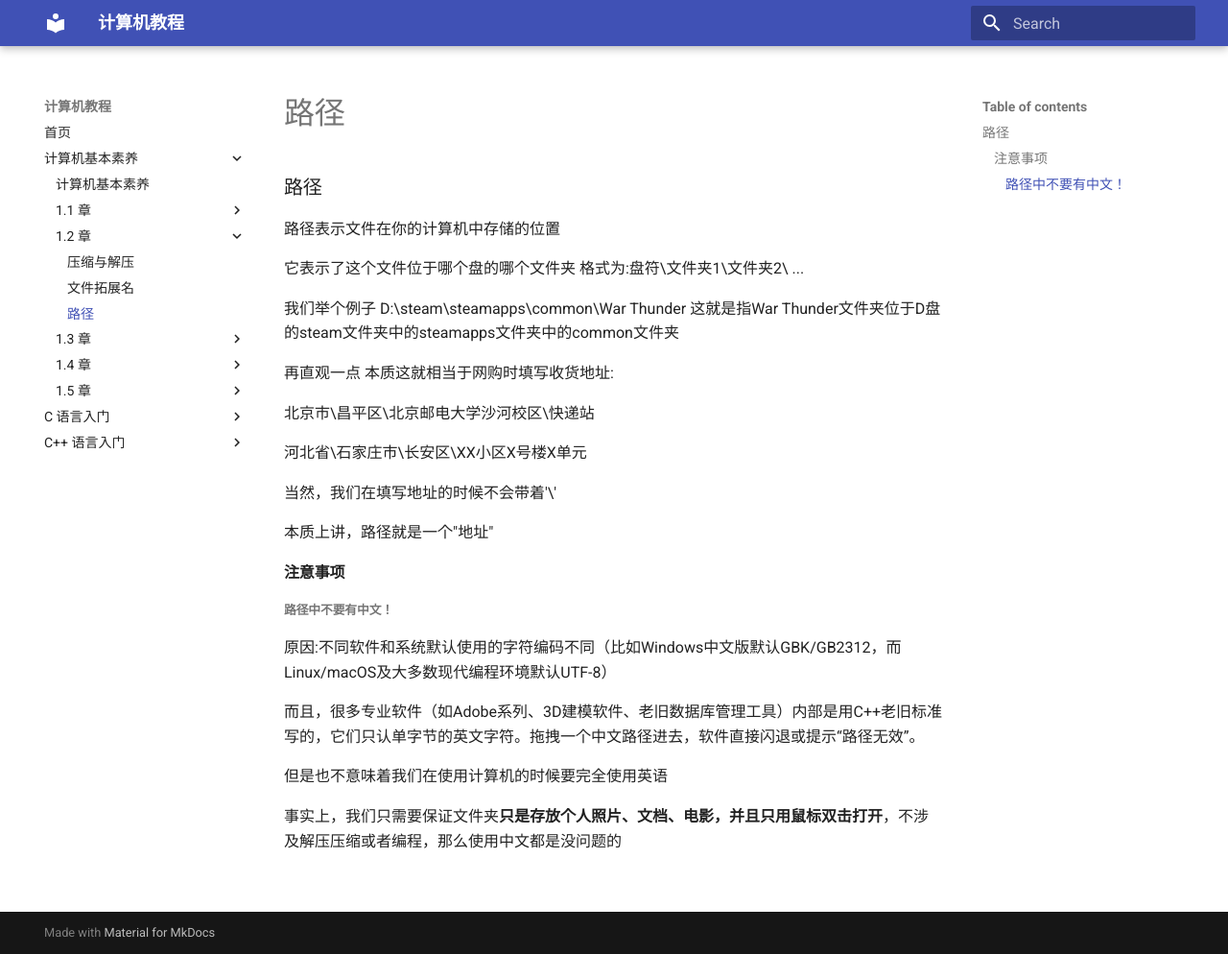
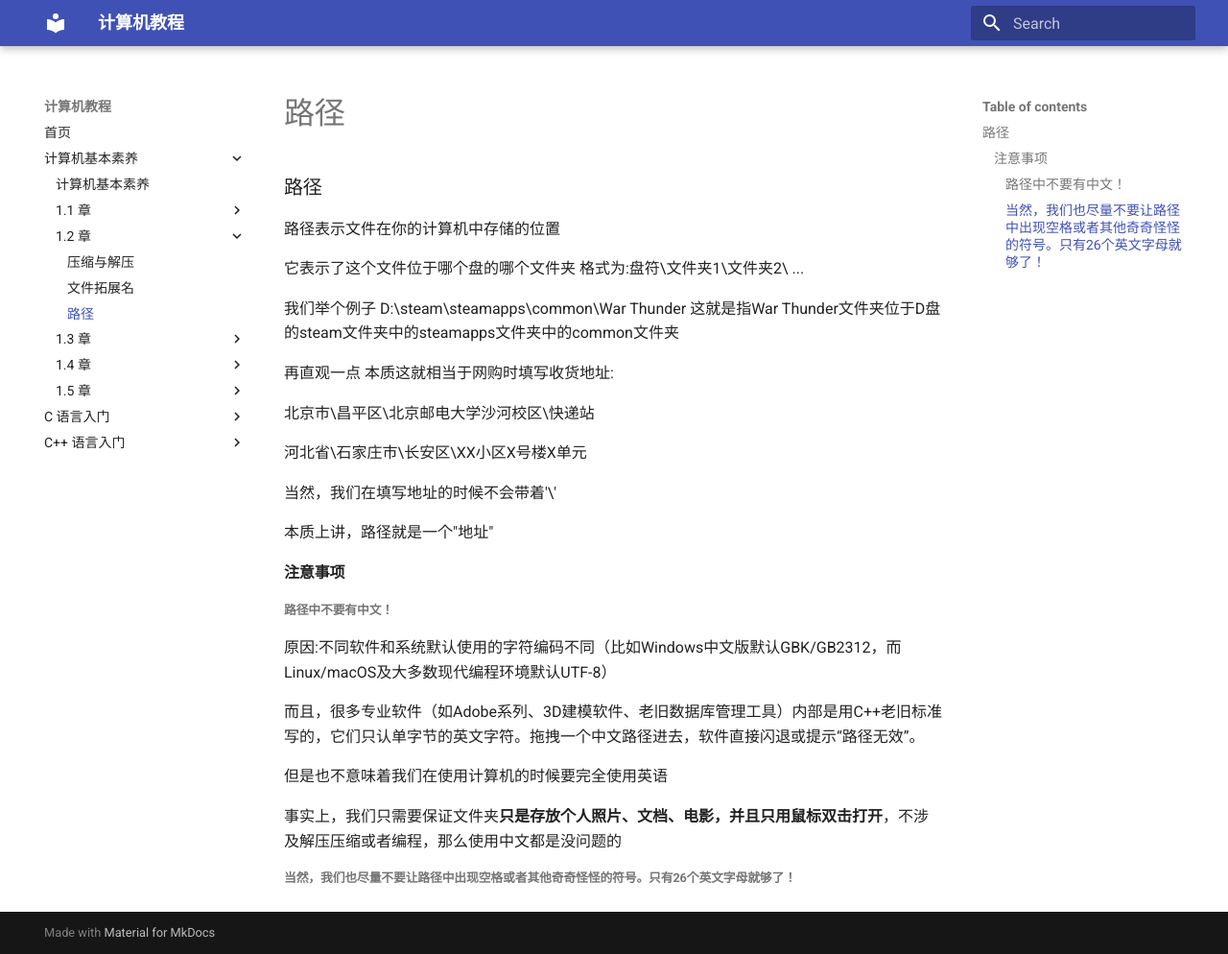
Before and after one commit to Muhamia/computer-tutorials, an MkDocs documentation site: the page built from docs/computer-basics/1.2/route.md, in a window 1280 px wide and 994 px high. Shown: the whole window at 96% size. Built offline with MkDocs 1.6.1 and Material for MkDocs 9.7.7, drawn with Linux system fonts in a browser that asks for light colours.

Commit message:
Update route.md
To explain that space or other special character is not allowed in paths

```diff
--- a/docs/computer-basics/1.2/route.md
+++ b/docs/computer-basics/1.2/route.md
@@ -32,3 +32,5 @@ D:\steam\steamapps\common\War Thunder
 但是也不意味着我们在使用计算机的时候要完全使用英语
 
 事实上，我们只需要保证文件夹**只是存放个人照片、文档、电影，并且只用鼠标双击打开**，不涉及解压压缩或者编程，那么使用中文都是没问题的
+
+##### 当然，我们也尽量不要让路径中出现空格或者其他奇奇怪怪的符号。只有26个英文字母就够了！
```
